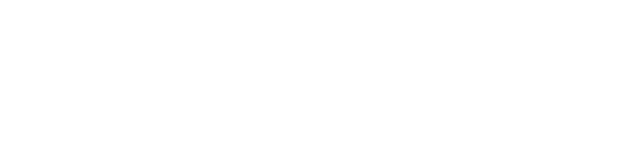
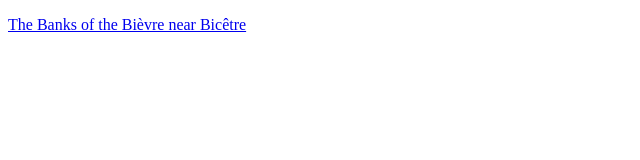
Before and after one commit to Maps4HTML/TiledArt-Rousseau, a plain HTML site: page index.html in a window 1280 px wide. Shown: the whole page, without its empty margins (0-640 px from the left). Drawn offline with Linux system fonts and the light colour scheme.

Commit message:
Link to (only) picture.

```diff
--- a/index.html
+++ b/index.html
@@ -5,6 +5,8 @@
 <title>Temp</title>
 </head>
 <body>
-
+<p>
+<a href="TheBanksOfTheBièvreNearBicêtre/">The Banks of the Bièvre near Bicêtre</a>
+</p>
 </body>
 </html>
```
